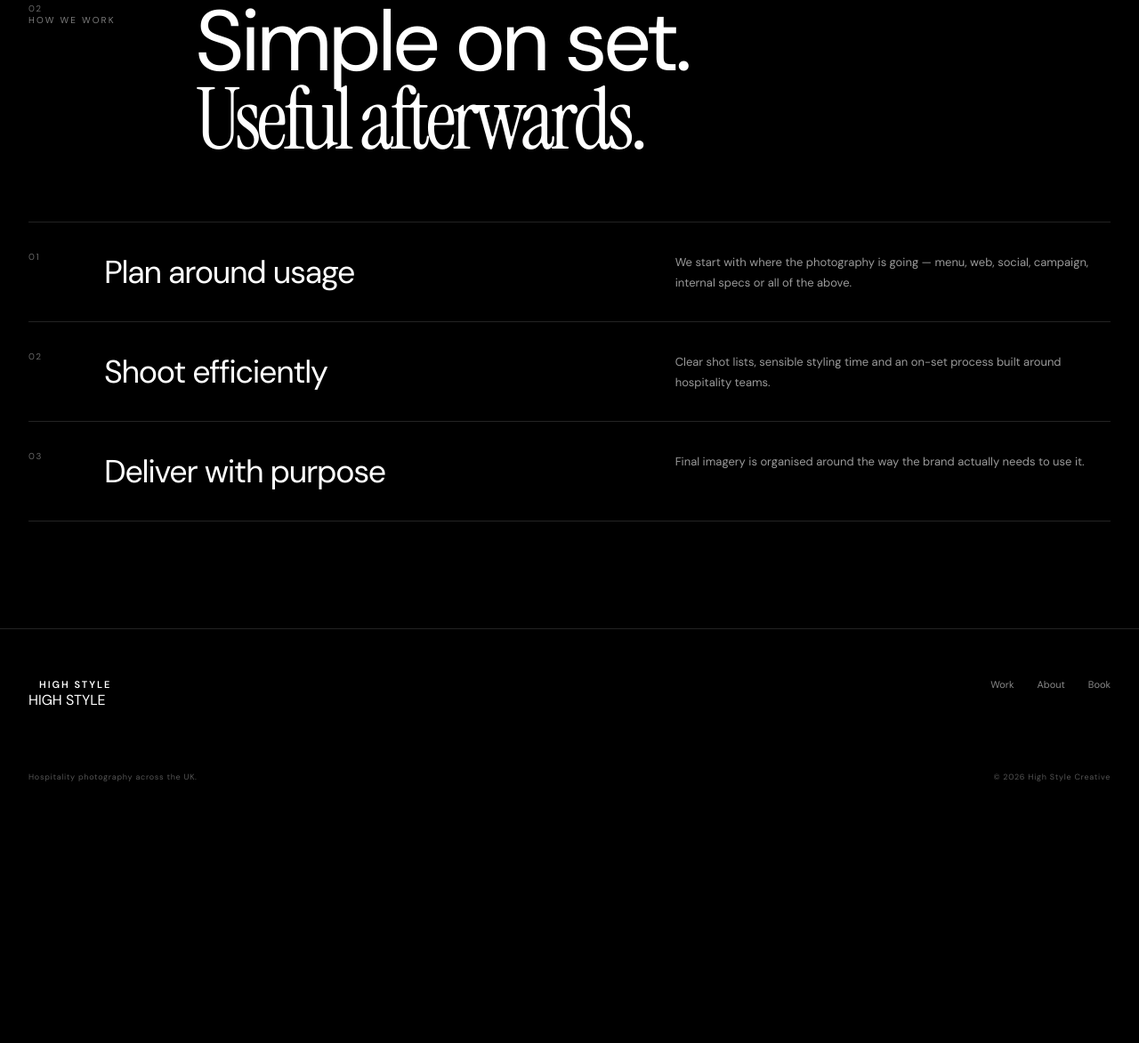
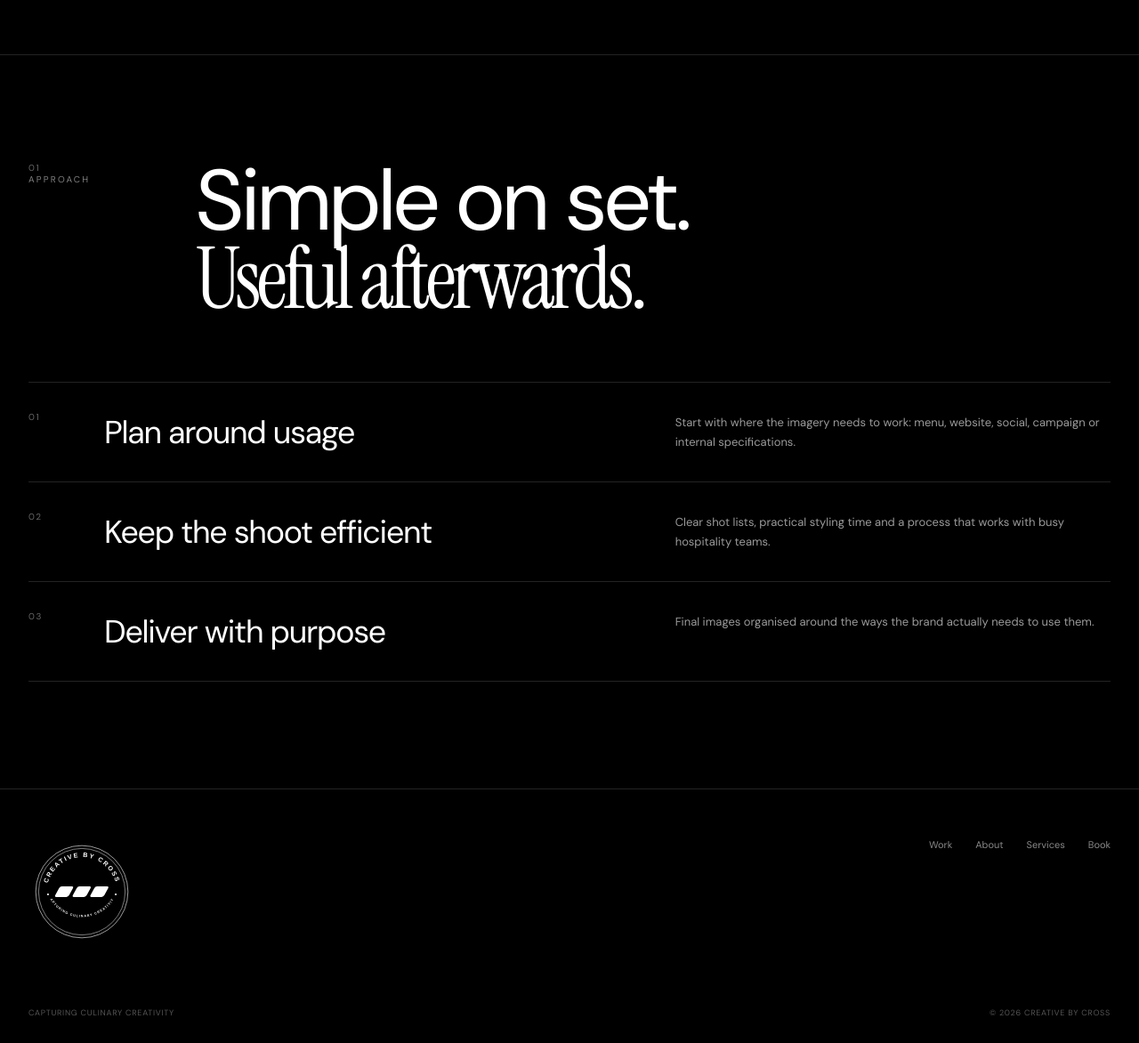
Before and after one commit to crossmatthew40-coder/crossmatthew40-coder.github.io, a plain HTML site: page high-style/about.html in a window 1280 px wide. Shown: the part 1160-2332 px from the top of the page at 89% size. Before the commit the page ends 2067 px from the top, so only its background shows below. Drawn offline with Linux system fonts and the light colour scheme.

Commit message:
Refine Creative by Cross minimal branding: high-style/about.html

```diff
--- a/high-style/about.html
+++ b/high-style/about.html
@@ -1,7 +1,6 @@
-<!doctype html><html lang="en"><head><meta charset="utf-8"><meta name="viewport" content="width=device-width,initial-scale=1"><title>About | High Style Creative</title><link rel="stylesheet" href="style.css"></head><body>
-<header class="nav"><div class="shell nav-inner">
-<a class="brand" href="index.html"><span class="mark"><i></i><i></i><i></i></span><span>HIGH STYLE</span></a>
-<button class="mobile-btn" aria-label="Menu">☰</button>
+<!doctype html><html lang="en"><head><meta charset="utf-8"><meta name="viewport" content="width=device-width,initial-scale=1"><title>About | Creative by Cross</title><link rel="icon" href="brand.svg"><link rel="stylesheet" href="style.css"></head><body><header class="nav"><div class="shell nav-inner">
+<a class="brand" href="index.html"><img src="brand.svg" alt="Creative by Cross logo"><span>CREATIVE BY CROSS</span></a>
+<button class="mobile-btn" aria-label="Open menu">☰</button>
 <nav class="links">
 <a  href="work.html">Work</a>
 <a class="active" href="about.html">About</a>
@@ -9,19 +8,11 @@
 <a href="https://instagram.com/high_style_creative" target="_blank" rel="noreferrer">Instagram</a>
 <a class="pill" href="book.html">Book a shoot</a>
 </nav></div></header><main>
-<section class="shell page-hero"><div class="kicker">About High Style</div><h1>Hospitality,<br><span class="serif">properly seen.</span></h1></section>
-<section class="shell section"><div class="about-story"><div class="big-quote reveal">“Great hospitality photography should make someone want to <em>taste it, book it or be there.</em>”</div><div class="copy reveal"><p>High Style Creative is a hospitality-focused photography studio led by Matt Cross.</p><p>The work spans food, drink, hotels, restaurants, people, service and behind-the-scenes storytelling. The approach is commercial without feeling over-produced: authentic enough for guests, polished enough for the brand.</p><p>High Style works across the UK, creating imagery for hospitality teams that needs to perform across websites, menus, social media, campaigns, internal specifications and launches.</p></div></div>
-<div class="fact-grid reveal"><div class="fact"><strong>UK-wide</strong><span>Working across hospitality locations</span></div><div class="fact"><strong>Food → Hotels</strong><span>One visual language across the guest journey</span></div><div class="fact"><strong>Commercial</strong><span>Imagery made around real-world usage</span></div></div></section>
-<section class="shell section"><div class="section-head"><div><div class="no">02</div><div class="kicker">How we work</div></div><h2>Simple on set.<br><span class="serif">Useful afterwards.</span></h2></div><div class="service-list">
-<div class="service-row"><span class="no">01</span><h3>Plan around usage</h3><p>We start with where the photography is going — menu, web, social, campaign, internal specs or all of the above.</p></div>
-<div class="service-row"><span class="no">02</span><h3>Shoot efficiently</h3><p>Clear shot lists, sensible styling time and an on-set process built around hospitality teams.</p></div>
-<div class="service-row"><span class="no">03</span><h3>Deliver with purpose</h3><p>Final imagery is organised around the way the brand actually needs to use it.</p></div>
-</div></section></main>
-<footer><div class="shell">
-<div class="footer-top">
-<a class="brand" href="index.html"><span class="mark"><i></i><i></i><i></i></span><span>HIGH STYLE</span></a>
-<div class="footer-links"><a href="work.html">Work</a><a href="about.html">About</a><a href="book.html">Book</a></div>
-</div>
-<div class="footer-word">HIGH STYLE</div>
-<div class="footer-bottom"><span>Hospitality photography across the UK.</span><span>© 2026 High Style Creative</span></div>
+<section class="shell page-hero"><div class="kicker">About</div><h1>Creative by<br><span class="serif">Cross.</span></h1></section>
+<section class="section"><div class="shell brand-panel"><img class="reveal" src="brand.svg" alt="Creative by Cross branding"><div class="reveal"><p class="quote">“Capturing culinary creativity.”</p><div class="copy" style="margin-top:28px"><p>Creative by Cross is a hospitality-focused photography studio led by Matt Cross.</p><p>The work covers food, drink, hotels, restaurants, people and service — with a clean, natural approach designed to work across real hospitality marketing.</p><p>Based in the north of England and working across the UK.</p></div></div></div></section>
+<section class="section"><div class="shell"><div class="section-head"><div><div class="no">01</div><div class="kicker">Approach</div></div><h2>Simple on set.<br><span class="serif">Useful afterwards.</span></h2></div><div class="service-list"><div class="service-row"><span class="no">01</span><h3>Plan around usage</h3><p>Start with where the imagery needs to work: menu, website, social, campaign or internal specifications.</p></div><div class="service-row"><span class="no">02</span><h3>Keep the shoot efficient</h3><p>Clear shot lists, practical styling time and a process that works with busy hospitality teams.</p></div><div class="service-row"><span class="no">03</span><h3>Deliver with purpose</h3><p>Final images organised around the ways the brand actually needs to use them.</p></div></div></div></section>
+</main><footer><div class="shell">
+<div class="footer-top"><img class="footer-logo" src="brand.svg" alt="Creative by Cross">
+<div class="footer-links"><a href="work.html">Work</a><a href="about.html">About</a><a href="services.html">Services</a><a href="book.html">Book</a></div></div>
+<div class="footer-bottom"><span>CAPTURING CULINARY CREATIVITY</span><span>© 2026 CREATIVE BY CROSS</span></div>
 </div></footer><script src="site.js"></script></body></html>
```
